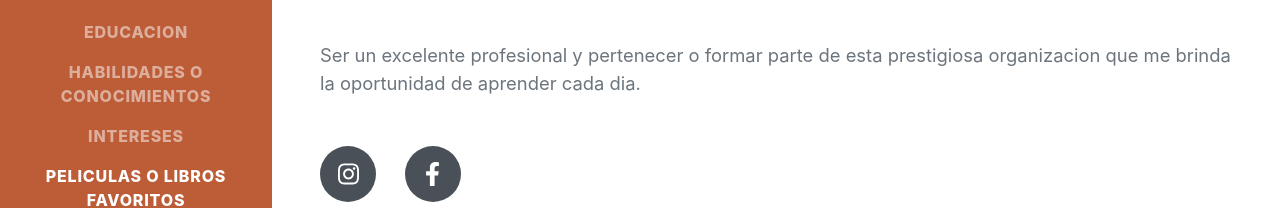
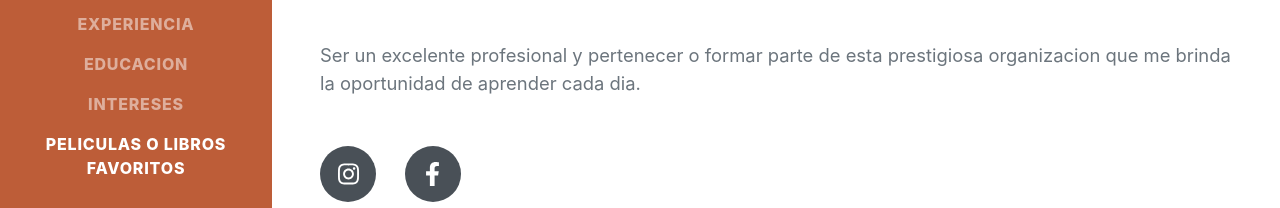
Before and after one commit to Jonnathan2Heredia/HojadeVida, a plain HTML site: page index.html in a window 1280 px wide. Shown: the part 416-624 px from the top of the page. Drawn offline with nearby package versions, Linux system fonts and the light colour scheme; a web font is replaced by a local one.

Commit message:
Add files via upload

```diff
--- a/index.html
+++ b/index.html
@@ -28,7 +28,7 @@
                     <li class="nav-item"><a class="nav-link js-scroll-trigger" href="#about">Sobre Mi</a></li>
                     <li class="nav-item"><a class="nav-link js-scroll-trigger" href="#experience">Experiencia</a></li>
                     <li class="nav-item"><a class="nav-link js-scroll-trigger" href="#education">Educacion</a></li>
-                    <li class="nav-item"><a class="nav-link js-scroll-trigger" href="#skills">Habilidades o Conocimientos</a></li>
+
                     <li class="nav-item"><a class="nav-link js-scroll-trigger" href="#interests">Intereses</a></li>
                     <li class="nav-item"><a class="nav-link js-scroll-trigger" href="#awards">Peliculas o Libros Favoritos</a></li>
                 </ul>
```
